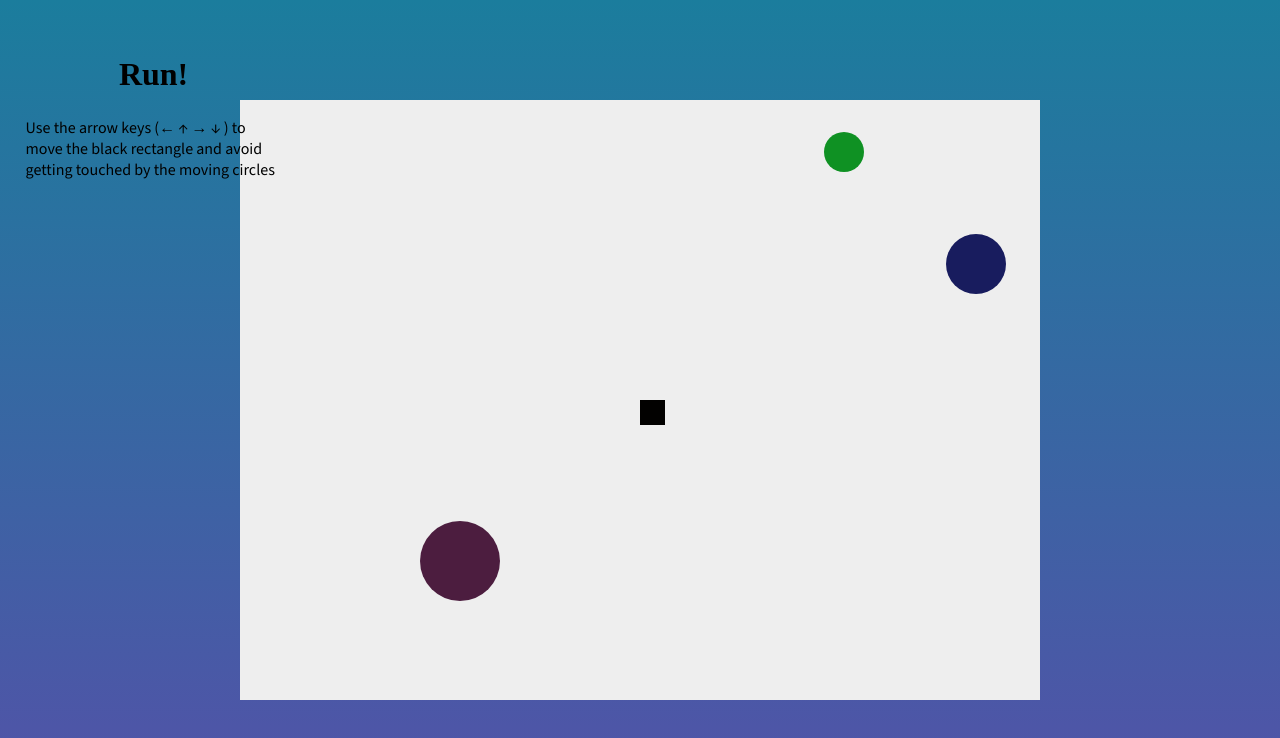
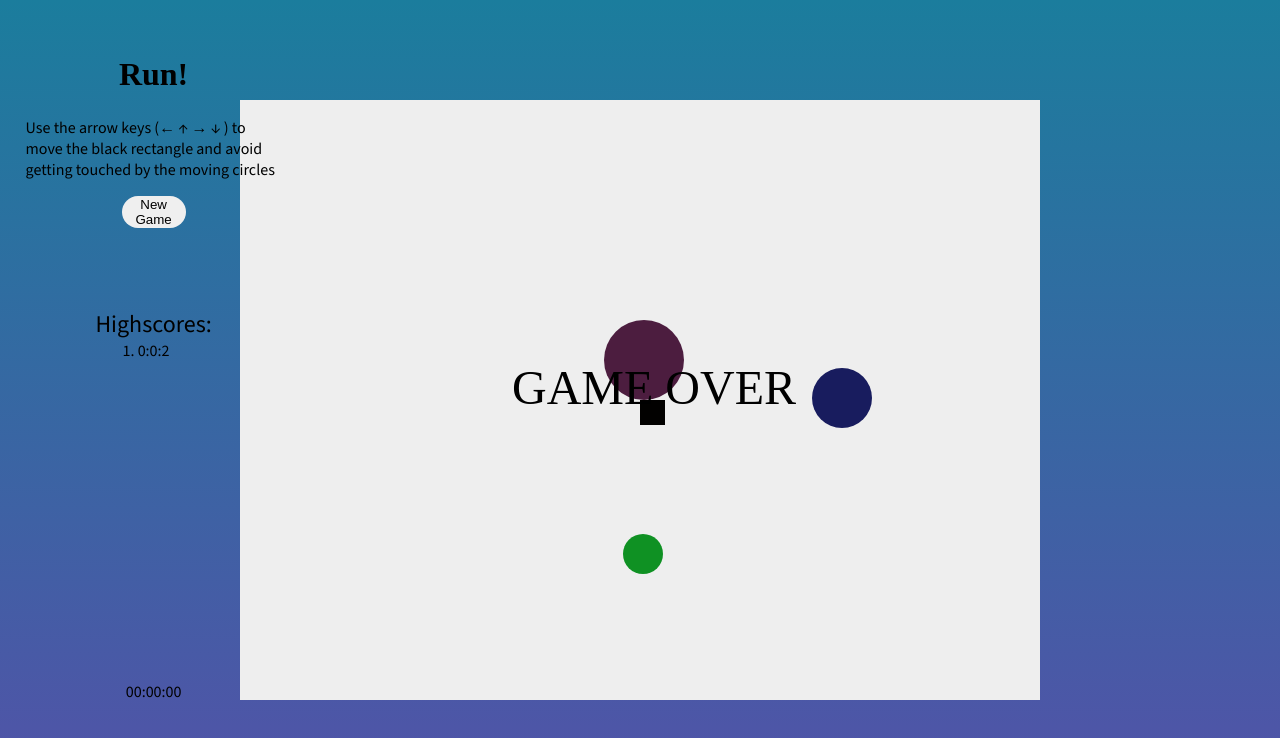
Before and after one commit to alexusfied/run-theGame, a plain HTML site: page index.html in a window 1280 px wide. Both pictures are taken after a click on the button "New Game". Drawn offline with nearby package versions, Linux system fonts and the light colour scheme; a web font is replaced by a local one.

Commit message:
New Feature: Highscores + new code organisation in modules

```diff
--- /dev/null
+++ b/balls.js
@@ -0,0 +1,50 @@
+// Grab necessary elements
+const canvas = document.getElementById("myCanvas");
+const ctx = canvas.getContext("2d");
+
+// The Ball class is declared, which will serve as the blueprint for all the balls that appear in the game
+export class Ball {
+  constructor(posX, posY, color, radius, moveX, moveY) {
+    this.posX = posX;
+    this.posY = posY;
+    this.color = color;
+    this.radius = radius;
+    this.moveX = moveX;
+    this.moveY = moveY;
+  }
+  // The drawBall method draws the ball itself on the canvas using the ball properties defined in the constructor method
+  drawBall() {
+    ctx.beginPath();
+    ctx.arc(this.posX, this.posY, this.radius, 0, Math.PI * 2);
+    ctx.fillStyle = this.color;
+    ctx.fill();
+    ctx.closePath();
+    this.posX += this.moveX;
+    this.posY += this.moveY;
+  }
+  // The currentPosition method returns the current position of the ball by providing the x and y coordinates
+  currentPosition() {
+    return [this.posX, this.posY];
+  }
+  setCurrentPosition(posX, posY) {
+    this.posX = posX;
+    this.posY = posY;
+  }
+  // The move method calls drawBall() to draw the ball on the canvas and lets the ball move inside of the boundaries of the canvas
+  move() {
+    this.drawBall();
+    if (
+      this.posX + this.moveX > canvas.width - this.radius ||
+      this.posX + this.moveX < this.radius
+    ) {
+      this.moveX = -this.moveX;
+    }
+
+    if (
+      this.posY + this.moveY > canvas.height - this.radius ||
+      this.posY + this.moveY < this.radius
+    ) {
+      this.moveY = -this.moveY;
+    }
+  }
+}
--- /dev/null
+++ b/highscores.js
@@ -0,0 +1,29 @@
+export class Highscores {
+  constructor(targetList) {
+    this.targetList = targetList;
+    this.scores = [[0, 0, 0]];
+  }
+  checkScore(newScore) {
+    for (let i = 0; i < this.scores.length; i++) {
+      if (newScore[0] > this.scores[i][0]) {
+        this.scores[i] = newScore;
+        break;
+      } else if (newScore[1] > this.scores[i][1]) {
+        this.scores[i] = newScore;
+        break;
+      } else if (newScore[2] > this.scores[i][2]) {
+        this.scores[i] = newScore;
+        break;
+      } else {
+        continue;
+      }
+    }
+  }
+  writeList() {
+    this.scores.forEach((score) => {
+      let listElement = document.createElement("li");
+      listElement.textContent = `${score[0]}:${score[1]}:${score[2]}`;
+      this.targetList.appendChild(listElement);
+    });
+  }
+}
--- a/index.html
+++ b/index.html
@@ -24,9 +24,16 @@
           touched by the moving circles
         </p>
         <button class="btn-newGame">New Game</button>
+        <h2>Highscores:</h2>
+        <ul class="highscores-list">
+        </ul>
+        <time class="stopp-watch">00:00:00</time>
       </div>
+      <p class="game-over-info">GAME OVER</p>
       <canvas id="myCanvas" width="800" height="600"></canvas>
     </main>
-    <script src="run.js"></script>
+    <script src="balls.js" type="module"></script>
+    <script src="stoppwatch.js" type="module"></script>
+    <script src="run.js" type="module"></script>
   </body>
 </html>
--- a/run.js
+++ b/run.js
@@ -1,61 +1,31 @@
+import { Ball } from "./balls.js";
+import { StoppWatch } from "./stoppwatch.js";
+import { Highscores } from "./highscores.js";
+
 // Necessary variables are defined
 const canvas = document.getElementById("myCanvas");
 const ctx = canvas.getContext("2d");
 const btnNewGame = document.querySelector(".btn-newGame");
 const mainContainer = document.querySelector(".mainContainer");
+const gameOverInfo = document.querySelector(".game-over-info");
+const timer = document.querySelector(".stopp-watch");
+const highscoreList = document.querySelector(".highscores-list");
 
 let upPressed = false;
 let downPressed = false;
 let leftPressed = false;
 let rightPressed = false;
 
-// The Ball class is declared, which will serve as the blueprint for all the balls that appear in the game
-class Ball {
-  constructor(posX, posY, color, radius, moveX, moveY) {
-    this.posX = posX;
-    this.posY = posY;
-    this.color = color;
-    this.radius = radius;
-    this.moveX = moveX;
-    this.moveY = moveY;
-  }
-  // The drawBall method draws the ball itself on the canvas using the ball properties defined in the constructor method
-  drawBall() {
-    ctx.beginPath();
-    ctx.arc(this.posX, this.posY, this.radius, 0, Math.PI * 2);
-    ctx.fillStyle = this.color;
-    ctx.fill();
-    ctx.closePath();
-    this.posX += this.moveX;
-    this.posY += this.moveY;
-  }
-  // The currentPosition method returns the current position of the ball by providing the x and y coordinates
-  currentPosition() {
-    return [this.posX, this.posY];
-  }
-  // The move method calls drawBall() to draw the ball on the canvas and lets the ball move inside of the boundaries of the canvas
-  move() {
-    this.drawBall();
-    if (
-      this.posX + this.moveX > canvas.width - this.radius ||
-      this.posX + this.moveX < this.radius
-    ) {
-      this.moveX = -this.moveX;
-    }
-
-    if (
-      this.posY + this.moveY > canvas.height - this.radius ||
-      this.posY + this.moveY < this.radius
-    ) {
-      this.moveY = -this.moveY;
-    }
-  }
-}
-
 // Here, the objects from the Ball class are initialized
 const greenBall = new Ball(100, 100, "#0f9123", 20, 3, 6);
 const blueBall = new Ball(400, 500, "#181c5e", 30, 2, -2);
 const purpleBall = new Ball(300, 125, "#4c1d3f", 40, 8, -3);
+
+// An instance of the StoppWatch class is created and the value of the time element set
+const stoppWatch = new StoppWatch(timer, 0, 0, 1);
+
+// An instance of the Highscores class is created
+const highscores = new Highscores(highscoreList);
 
 // The player object represents the avatar of the player
 const player = {
@@ -76,8 +46,13 @@ const player = {
     return [this.posX, this.posY];
   },
 
+  setCurrentPosition: function (posX, posY) {
+    this.posX = posX;
+    this.posY = posY;
+  },
+
   // The collision detection checks whether the player is touching any of the moving balls and stops the game if this should be the case
-  collisionDetection: function () {
+  collisionDetection: function (requestID) {
     // Grab the current position of the player. This is an array with the x position at index 0 and y position at index 1
     const playerUpperLeftVertex = player.currentPosition();
     // Grab all four vertices of the players avatar and store them as objects in an array
@@ -146,8 +121,18 @@ const player = {
     /* Check the distance of the closest ball. If the distance of this ball is shorter than its radius,
     the ball is touching the players avatar and the game is over*/
     if (closestBall[1] < closestBall[0].radius) {
-      alert("GAME OVER");
-      document.location.reload();
+      cancelAnimationFrame(requestID);
+      btnNewGame.style.opacity = "1";
+      greenBall.setCurrentPosition(100, 100);
+      blueBall.setCurrentPosition(400, 500);
+      purpleBall.setCurrentPosition(300, 125);
+      player.setCurrentPosition(canvas.width / 2, canvas.height / 2);
+      gameOverInfo.style.visibility = "visible";
+      clearInterval(stoppWatch.getIntervalID());
+      highscores.checkScore(stoppWatch.getTime());
+      highscores.writeList();
+      stoppWatch.setTime(0, 0, 0);
+      timer.textContent = "00:00:00";
     }
   },
   // The play method lets the player move his avatar with the arrow keys within the boundaries of the canvas
@@ -173,14 +158,15 @@ const player = {
 
 // This is the main method, which calls all the other methods necessary for playing the game
 function drawMain() {
+  gameOverInfo.style.visibility = "hidden";
   btnNewGame.style.opacity = "0";
   ctx.clearRect(0, 0, canvas.width, canvas.height);
   greenBall.move();
   blueBall.move();
   purpleBall.move();
   player.play();
-  player.collisionDetection();
-  requestAnimationFrame(drawMain);
+  const requestID = requestAnimationFrame(drawMain);
+  player.collisionDetection(requestID);
 }
 
 // Event listeners are added, together with the corresponding functions below, so key events (only arrow keys in this case) are caught
@@ -212,4 +198,7 @@ function keyUpHandler(e) {
 }
 
 // The main function is called and the game started, when the New Game-Button is clicked
-btnNewGame.addEventListener("click", drawMain);
+btnNewGame.addEventListener("click", () => {
+  stoppWatch.start();
+  drawMain();
+});
--- a/run_style.css
+++ b/run_style.css
@@ -16,6 +16,15 @@
 
 canvas {
   background: #eee;
+}
+
+.game-over-info {
+  font-family: "Bungee Spice";
+  font-size: 3rem;
+  position: absolute;
+  top: 45vh;
+  left: 40vw;
+  visibility: hidden;
 }
 
 /*----------Info Bar-----------*/
@@ -52,3 +61,17 @@ h1 {
   border: solid 1px;
   cursor: pointer;
 }
+
+h2 {
+  font-size: 1.5rem;
+  font-weight: normal;
+  margin-top: 10vh;
+}
+
+.highscores-list {
+  list-style-type: decimal;
+}
+
+.stopp-watch {
+  margin-top: 40vh;
+}
--- /dev/null
+++ b/stoppwatch.js
@@ -0,0 +1,39 @@
+export class StoppWatch {
+  constructor(targetElement, hrs, min, sec) {
+    this.targetElement = targetElement;
+    this.hrs = hrs;
+    this.min = min;
+    this.sec = sec;
+    this.intervalID;
+  }
+  start() {
+    this.intervalID = setInterval(this.addSec.bind(this), 1000);
+  }
+  addSec() {
+    this.sec++;
+    if (this.sec === 60) {
+      this.min++;
+      this.sec = 0;
+      if (this.min === 60) {
+        this.hrs++;
+        this.min = 0;
+      }
+    }
+    this.targetElement.textContent = `${
+      this.hrs < 10 ? "0" + this.hrs : this.hrs
+    }:${this.min < 10 ? "0" + this.min : this.min}:${
+      this.sec < 10 ? "0" + this.sec : this.sec
+    }`;
+  }
+  getIntervalID() {
+    return this.intervalID;
+  }
+  setTime(hrs, min, sec) {
+    this.hrs = hrs;
+    this.min = min;
+    this.sec = sec;
+  }
+  getTime() {
+    return [this.hrs, this.min, this.sec];
+  }
+}
```
